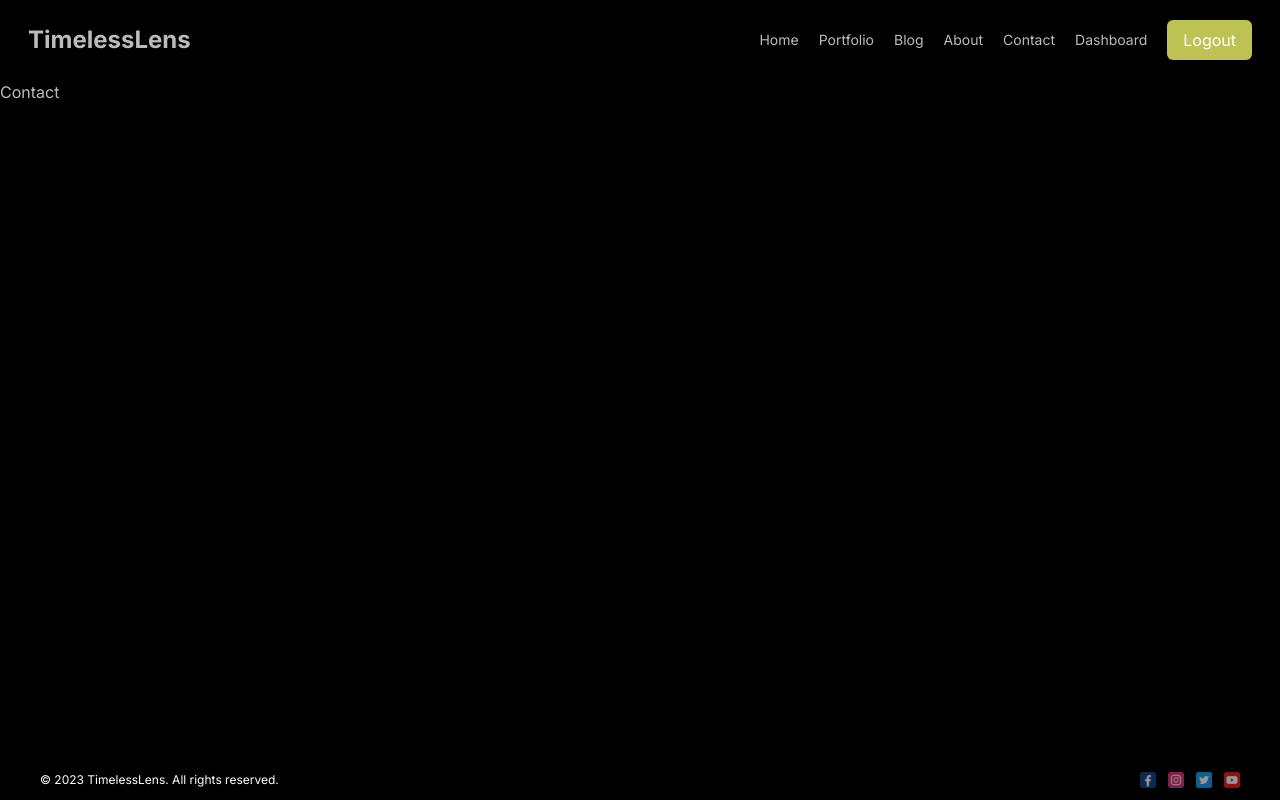
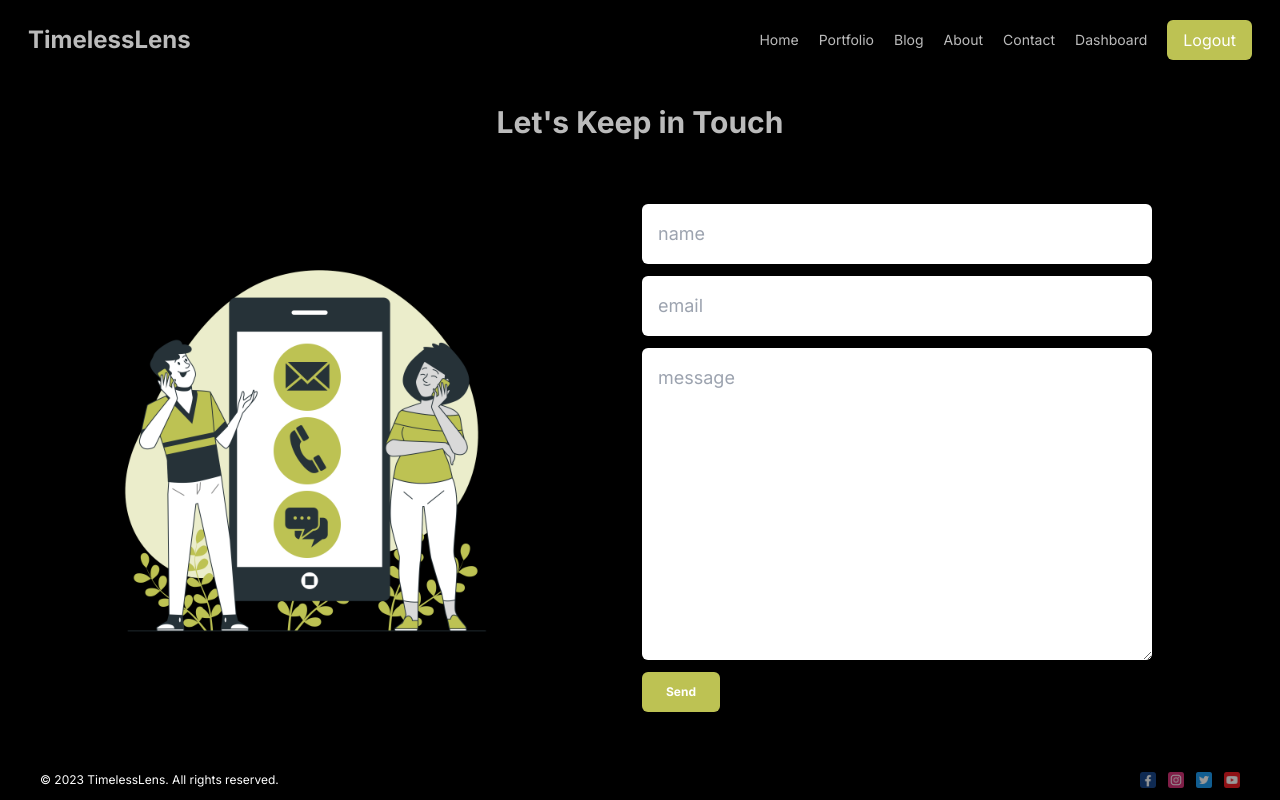
Before and after one commit to ykji/timeless-lens, a Next.js app: page /contact in a window 1280 px wide. Built offline with nearby package versions, Linux system fonts and the light colour scheme.

Commit message:
feat(contact): add contact page

```diff
--- a/src/app/contact/page.jsx
+++ b/src/app/contact/page.jsx
@@ -1,5 +1,48 @@
+import Image from "next/image";
+import Button from "@/components/Button";
+
+export const metadata = {
+  title: "TimelessLens Contact Information",
+  description: "This is Contact Page",
+};
+
 const Contact = () => {
-  return <div>Contact</div>;
+  return (
+    <div className="flex flex-col gap-6 mt-6 px-6 items-center w-full">
+      <h1 className="lg:text-3xl text-2xl font-bold">
+        {"Let's Keep in Touch"}
+      </h1>
+      <div className="flex flex-col lg:flex-row items-center gap-1 mt-10 px-20 w-full">
+        <div className="flex-1">
+          <Image
+            src="/contact.png"
+            alt="contact photo"
+            width={400}
+            height={400}
+          />
+        </div>
+        <form className="flex-1 flex flex-col gap-3 px-6">
+          <input
+            type="text"
+            placeholder="name"
+            className="p-4 rounded-md text-lg mx-6 lg:mx-0"
+          />
+          <input
+            type="text"
+            placeholder="email"
+            className="p-4 rounded-md text-lg mx-6 lg:mx-0"
+          />
+          <textarea
+            className="p-4 rounded-md text-lg mx-6 lg:mx-0"
+            placeholder="message"
+            cols="30"
+            rows="10"
+          ></textarea>
+          <Button url="#" text="Send" className="mx-6 lg:mx-0" />
+        </form>
+      </div>
+    </div>
+  );
 };
 
 export default Contact;
```
